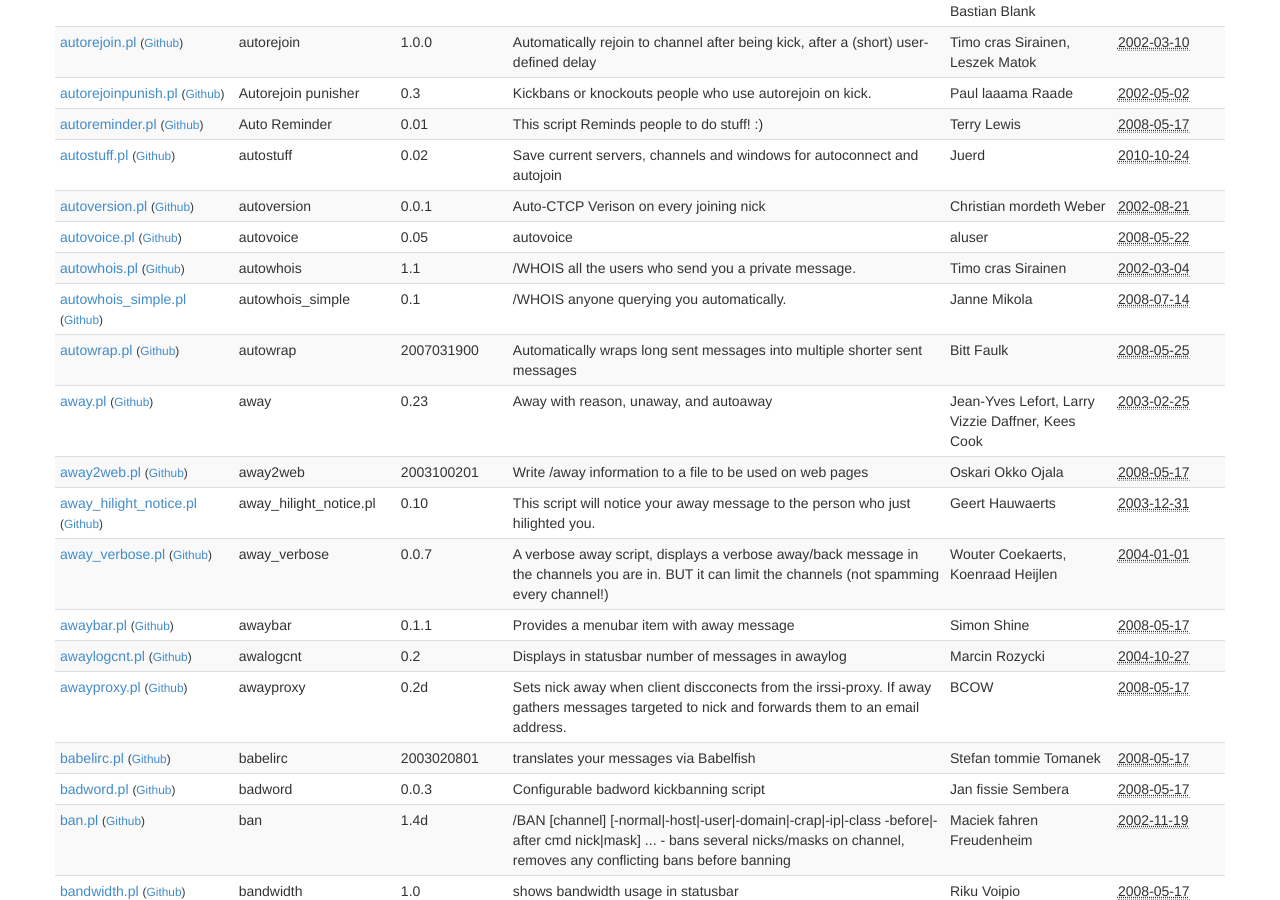
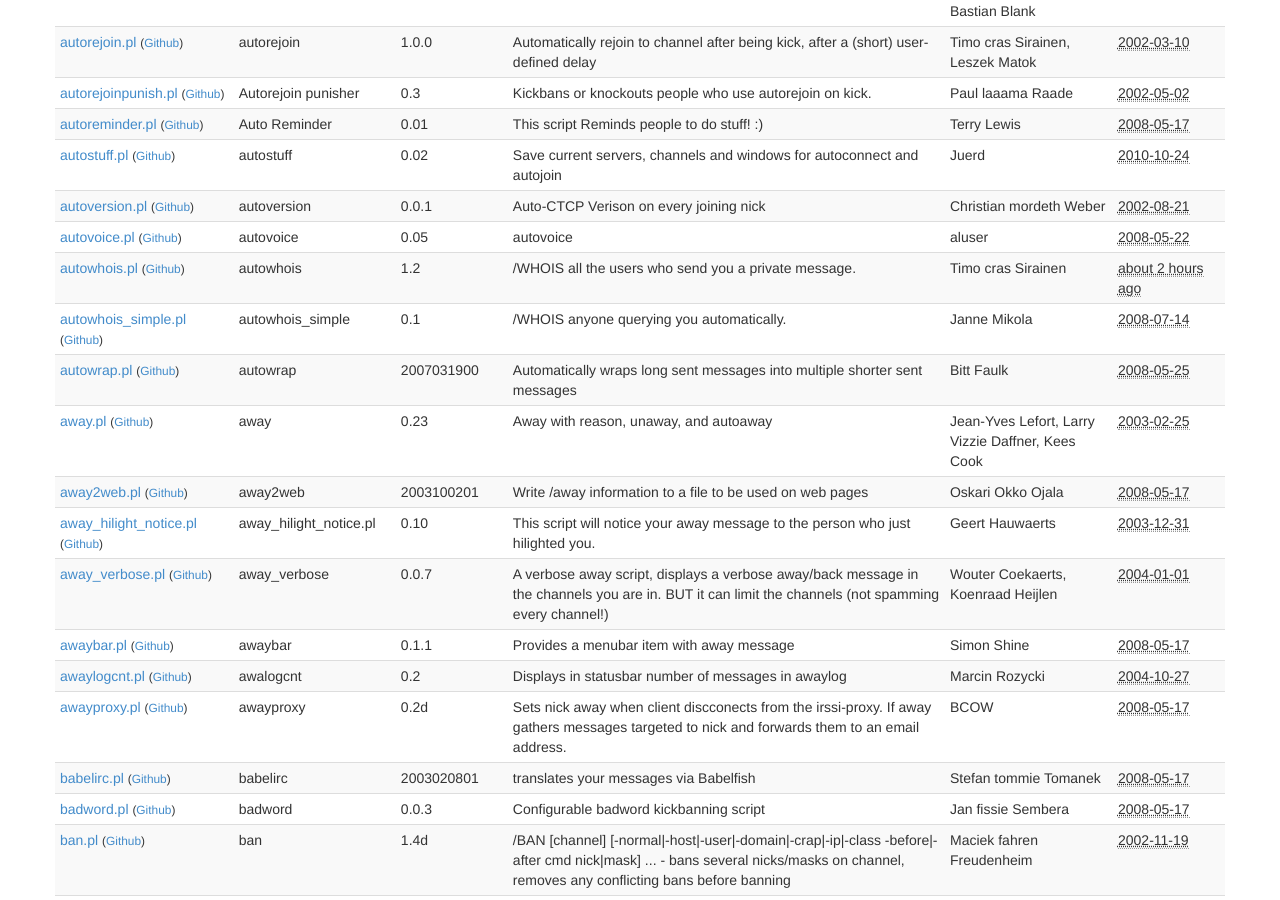
Before and after one commit to irssi/scripts.irssi.org, a Jekyll site: the page built from index.html, in a window 1280 px wide and 900 px high, scrolled down 1688 px. Built offline with Jekyll 4.4.1, drawn with Linux system fonts in a browser that asks for light colours.

```diff
--- a/_data/scripts.yaml
+++ b/_data/scripts.yaml
@@ -381,11 +381,11 @@
   contact: "tss@iki.fi"
   description: "/WHOIS all the users who send you a private message."
   filename: "autowhois.pl"
-  modified: "2002-03-04 22:47:00"
+  modified: "2014-10-17 15:49"
   license: "Public Domain"
   name: "autowhois"
   url: "http://irssi.org/"
-  version: "1.1"
+  version: "1.2"
 
 - authors: "Janne Mikola"
   contact: "janne@mikola.info"
```
Also changed, not shown: 1 other file.
